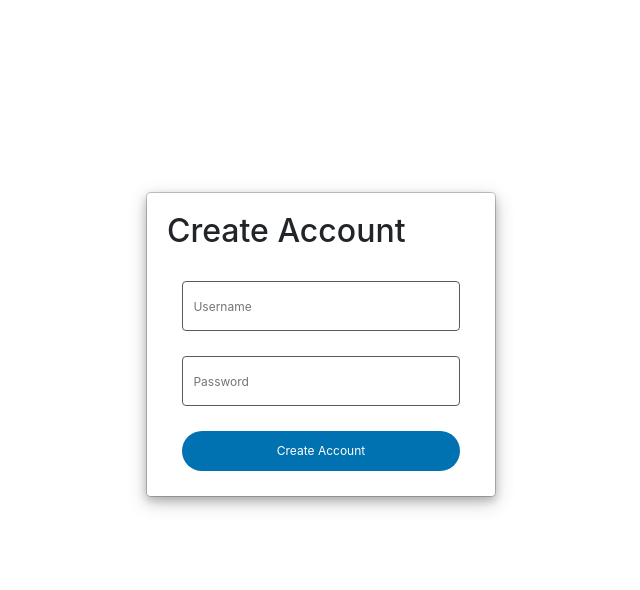
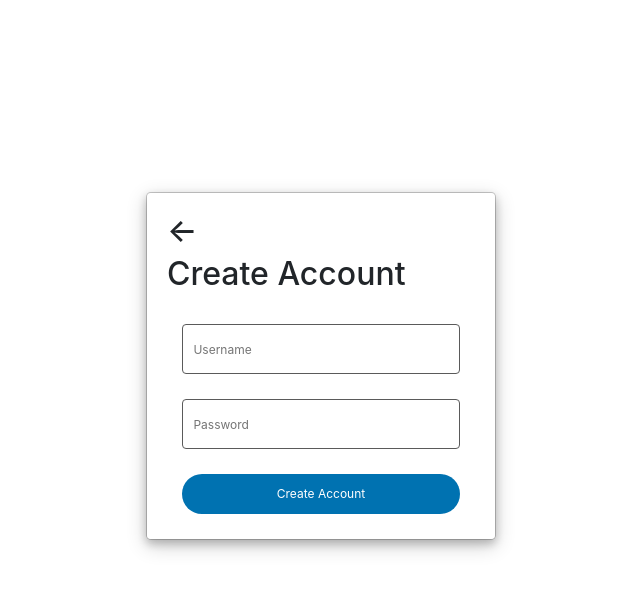
Before and after one commit to MrPinkPigg/capstoneProject, a React (Create React App) app in the folder plate_builder/: page / in a window 1280 px wide. Both pictures are taken after typing "Sample", "Sample" into the empty fields and a click on the button "Create Account". Shown: the top 590 px of the page, without its empty margins (319-959 px from the left). Built offline with nearby package versions, Linux system fonts and the light colour scheme.

Commit message:
added back button

```diff
--- a/plate_builder/src/App.css
+++ b/plate_builder/src/App.css
@@ -187,6 +187,7 @@ h2 {
   text-align: left;
 }
 
+
 .buttonLink {
     background: none!important;
     border: none;
--- a/plate_builder/src/components/Login.js
+++ b/plate_builder/src/components/Login.js
@@ -16,6 +16,7 @@ const Login = () =>{
         </div>
         <div class="mod hide" id='createAcc'>
             <div class="modal-content">
+                <h2 onClick={showLogin}>&#8592;</h2>
                 <h2>Create Account</h2>
                 <input class='inputs' placeholder='Username'></input> <br></br>
                 <input class='inputs' placeholder='Password'></input> <br></br>
@@ -64,4 +65,20 @@ const showForgot = () => {
     }
 }
 
+const showLogin = () => {
+    const signinScreen = document.getElementById("signIn")
+    const createaccScreen = document.getElementById("createAcc")
+    const forgotScreen = document.getElementById("forgotPass")
+    if (signinScreen.classList.contains("hide")) {
+        signinScreen.classList.remove("hide")
+        forgotScreen.classList.add("hide")
+        createaccScreen.classList.add("hide")
+    }
+    else {
+        signinScreen.classList.add("hide")
+        forgotScreen.classList.remove("hide")
+        createaccScreen.classList.add("hide")
+    }
+}
+
 export default Login;
```
